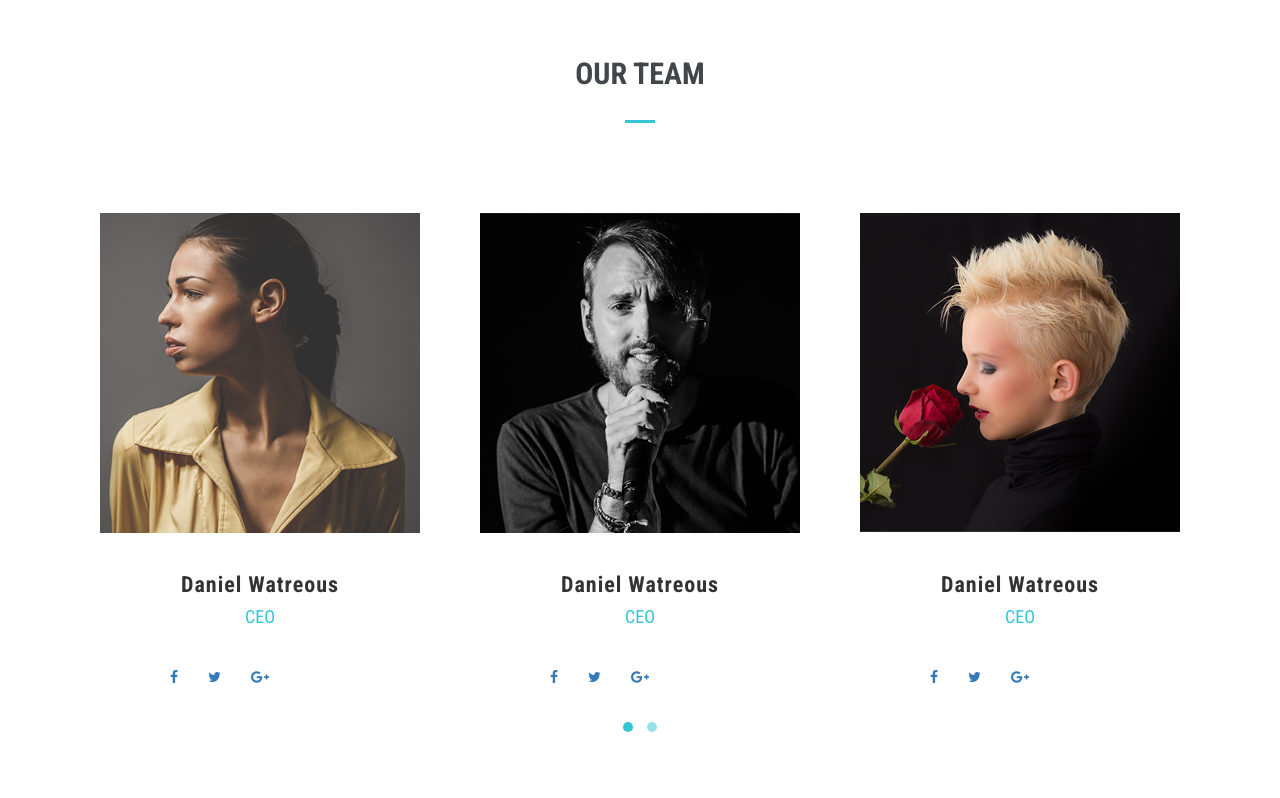
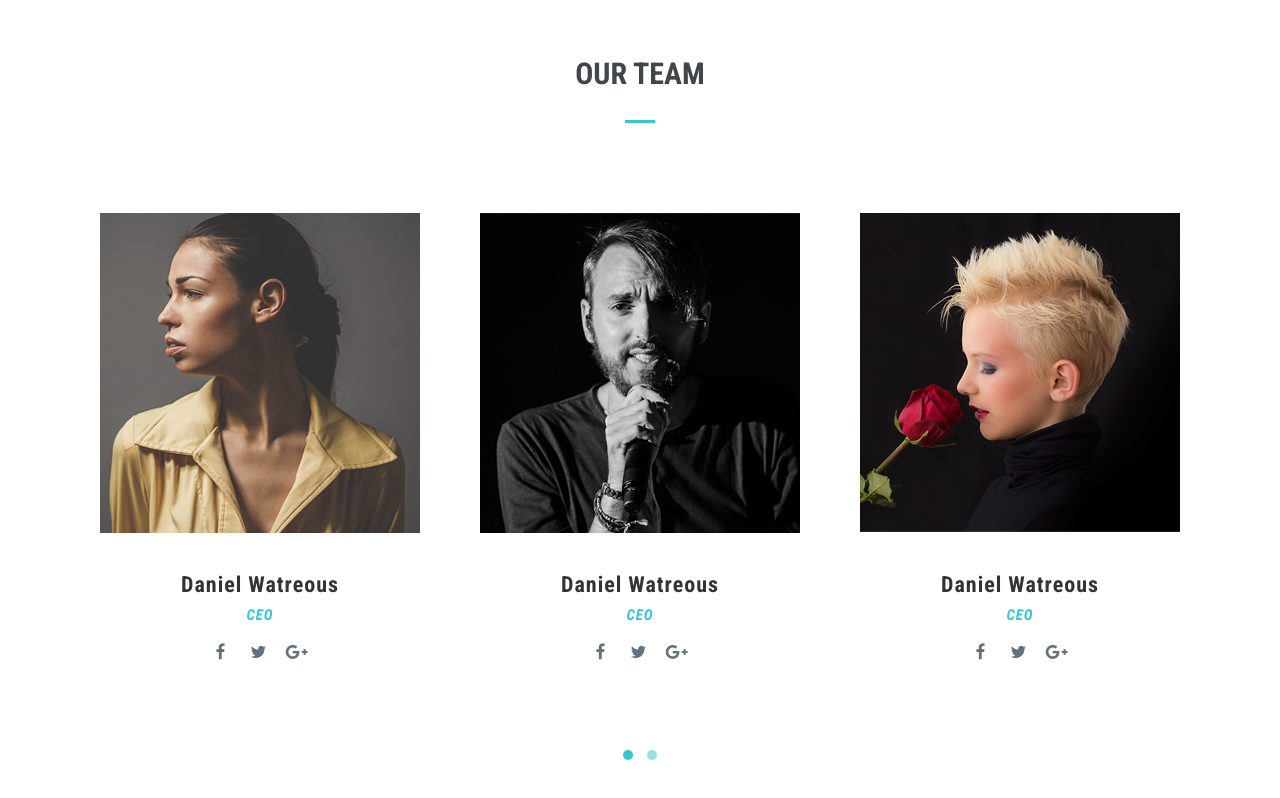
Before and after one commit to ammein/webdesign, a plain HTML site: page index.html in a window 1280 px wide. Shown: the part 2842-3640 px from the top of the page. Drawn offline with Linux system fonts and the light colour scheme.

Commit message:
Done Team Section

```diff
--- a/js/custom.js
+++ b/js/custom.js
@@ -28,10 +28,11 @@ $(function () {
 $(function () {
     $("#team-member").owlCarousel({
 
-        items:3,
-        autoplay:true,
-        smartSpeed:700,
-        loop:true
+        items: 3,
+        autoplay: true,
+        smartSpeed: 700,
+        loop: true,
+        autoplayHoverPause: true
 
     });
 });
--- a/style.css
+++ b/style.css
@@ -32,16 +32,7 @@ p {
     font-size: 16px;
     font-weight: 300;
 }
-li {
-    list-style-type: none;
-    float: left;
-    margin:30px 0 0 30px;
-    display: list-item;
-}
-.social-list {
-    display: block;
-    padding: 0 auto 0 auto;
-}
+
 
 /*=================================================================
                             HOME
@@ -260,9 +251,11 @@ li {
                             WORK
 
 ==================================================================*/
+
 .row.no-gutters [class*=col-] {
     padding: 0 0 0 0;
 }
+
 .img-wrapper {
     overflow: hidden;
 }
@@ -270,6 +263,7 @@ li {
 .img-wrapper img {
     transition: transform .5s ease;
 }
+
 .img-wrapper img:hover {
     transform: scale(1.5);
 }
@@ -279,22 +273,62 @@ li {
                             OUR TEAM
 
 ==================================================================*/
+
 .team-member {
     margin: 0 30px;
 }
+
 .team-member-info {
     padding: 10px 0 30px 0;
 }
-.owl-dots {
-    padding-top: 20px;
-}
 
-.team-member-name {
+h4.team-member-name {
     font-size: 22px;
     font-weight: 700;
     letter-spacing: 1px;
     padding-top: 20px;
 }
-.team-member-designation {
+
+h4.team-member-designation {
+    color: #34c6d3;
+    font-size: 15px;
+    font-weight: 700;
+    font-style: italic;
+    letter-spacing: 1px;
+    margin-top: 5px;
+}
+
+
+/*=================================================================
+                           SOCIAL ICONS
+
+==================================================================*/
+
+.owl-dots {
+    padding-top: 20px;
+}
+
+.social-list {
+    padding-left: 0;
+}
+
+.social-list li {
+    list-style: none;
+    display: inline-block;
+    width: 32px;
+    height: 32px;
+    margin-right: 3px;
+    margin-top: 10px;
+}
+
+.social-icon i {
+    font-size: 17px;
+}
+
+.icon-gray i {
+    color: #64707b;
+}
+
+.social-icon i:hover {
     color: #34c6d3;
 }
```
Also changed, not shown: index.html (line endings or trailing spaces).
